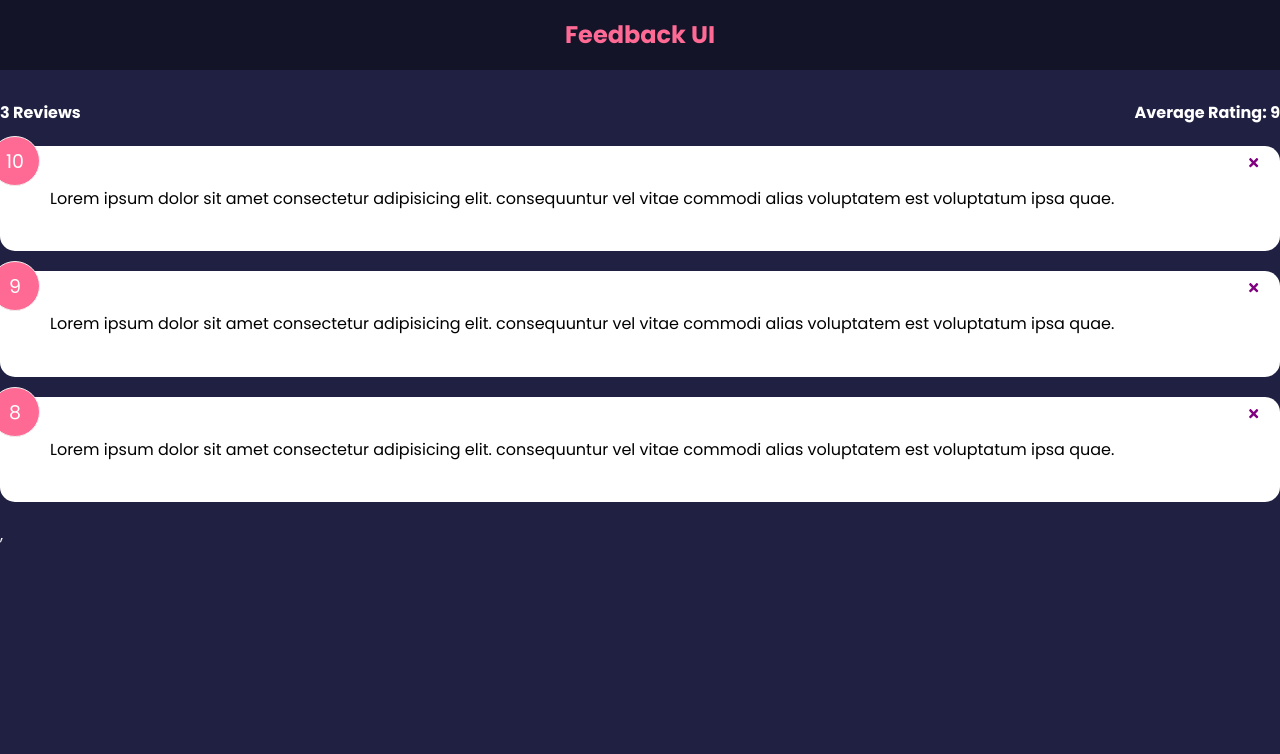
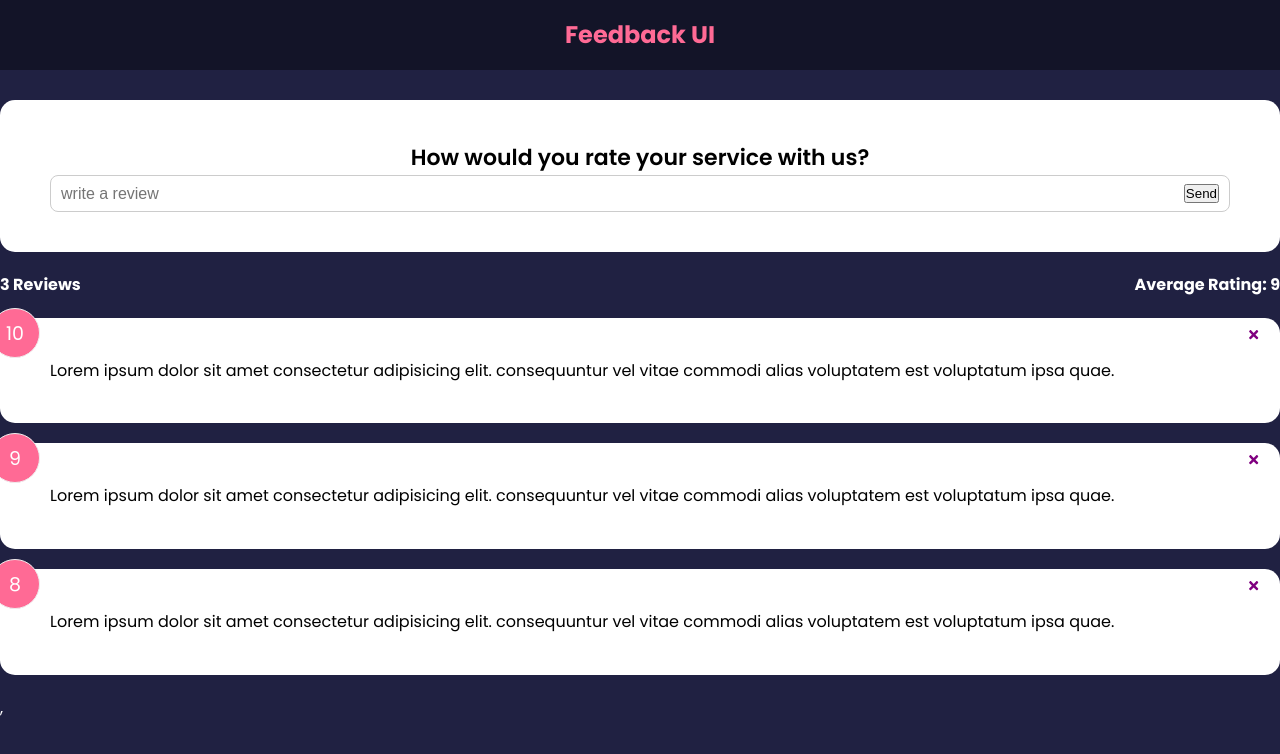
Before and after one commit to ss12932/feedback-react-project, a React (Create React App) app: page / in a window 1280 px wide. Shown: the top 754 px of the page. Built offline with nearby package versions, Linux system fonts and the light colour scheme.

Commit message:
completed feedback form

```diff
--- a/src/App.js
+++ b/src/App.js
@@ -2,6 +2,8 @@
 import Header from './components/Header';
 import FeedbackList from './components/FeedbackList';
 import FeedbackStats from './components/FeedbackStats';
+import FeedbackForm from './components/FeedbackForm';
+
 import FeedbackData from './data/feedbackData';
 
 function App() {
@@ -15,6 +17,7 @@
     <>
       <Header />
       <div className='container'></div>
+      <FeedbackForm />
       <FeedbackStats feedback={feedback} />
       <FeedbackList feedback={feedback} handleDelete={deleteFeedback} />
     </>
--- /dev/null
+++ b/src/components/FeedbackForm.jsx
@@ -0,0 +1,28 @@
+import { useState } from 'react';
+import Card from './shared/Card';
+
+function FeedbackForm() {
+  const [text, setText] = useState('');
+  const handleTextChange = (e) => {
+    setText(e.target.value);
+  };
+  return (
+    <Card>
+      <form>
+        <h2>How would you rate your service with us?</h2>
+        {/* TODO: rating select component */}
+        <div className='input-group'>
+          <input
+            onChange={handleTextChange}
+            type='text'
+            placeholder='write a review'
+            value={text}
+          />
+          <button type='submit'>Send</button>
+        </div>
+      </form>
+    </Card>
+  );
+}
+
+export default FeedbackForm;
```
